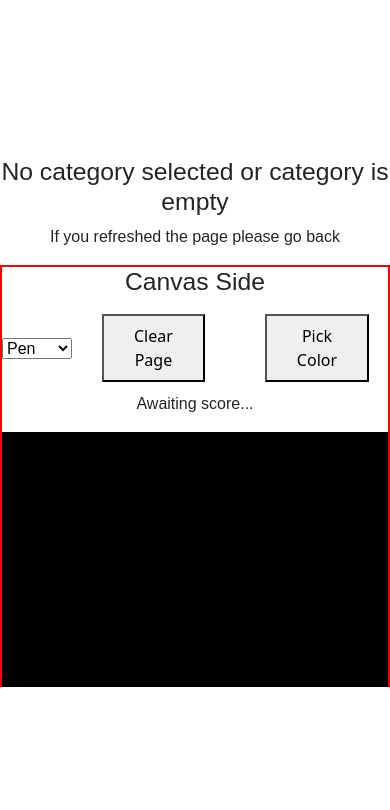
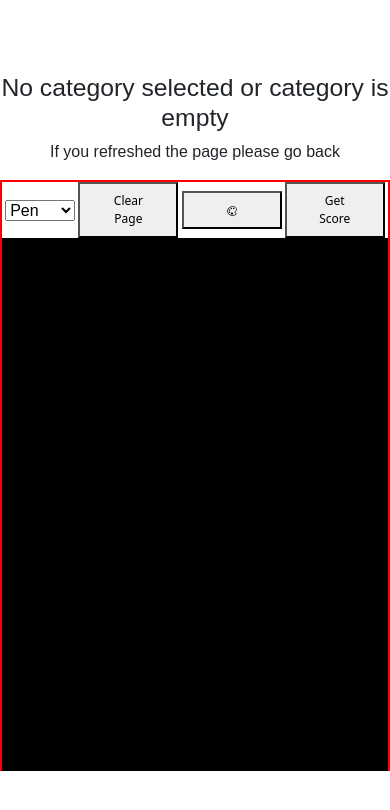
Before and after one commit to paulg44/drawing_game, a React (Create React App) app in the folder client/: page /game in a window 390 px wide. Shown: the top 810 px of the page. Built offline with nearby package versions, Linux system fonts and the light colour scheme; a web font is replaced by a local one.

Commit message:
make useable on mobile, or at least looking a lot better

```diff
--- a/client/src/Components/Canvas.js
+++ b/client/src/Components/Canvas.js
@@ -3,6 +3,7 @@ import { useEffect, useRef, useState } from "react";
 import { HexColorPicker } from "react-colorful";
 import { Popup } from "reactjs-popup";
 import { Stage, Layer, Line } from "react-konva";
+import { IoColorPaletteOutline } from "react-icons/io5";
 
 function Canvas({ randomItem }) {
   // Canvas Side
@@ -15,7 +16,10 @@ function Canvas({ randomItem }) {
   const stageRef = useRef(false);
 
   const canvasContainerRef = useRef(null);
-  const [canvasSize, setCanvasSize] = useState({ width: 0, height: 0 });
+  const [canvasSize, setCanvasSize] = useState({
+    width: window.innerWidth,
+    height: window.innerHeight,
+  });
 
   useEffect(() => {
     if (canvasContainerRef.current) {
@@ -134,7 +138,6 @@ function Canvas({ randomItem }) {
 
   return (
     <div className="canvasContainer" ref={canvasContainerRef}>
-      <h2>Canvas Side</h2>
       <div className="canvasTools">
         <select
           value={tool}
@@ -148,7 +151,14 @@ function Canvas({ randomItem }) {
         <button type="button" onClick={handleClearPage}>
           Clear Page
         </button>
-        <Popup className="popup=content" trigger={<button>Pick Color</button>}>
+        <Popup
+          className="popup=content"
+          trigger={
+            <button>
+              <IoColorPaletteOutline />
+            </button>
+          }
+        >
           <div className="colorPickerContainer">
             {" "}
             <HexColorPicker color={color} onChange={setColor} />
@@ -158,7 +168,7 @@ function Canvas({ randomItem }) {
         {/* <button onClick={handleSaveImage}>Save Image</button> */}
         <button onClick={calculateScore}>Get Score</button>
       </div>
-      <p>{score === null ? "Awaiting score..." : score}</p>
+      {/* <p>{score === null ? "Awaiting score..." : score}</p> */}
       <Stage
         width={canvasSize.width}
         height={canvasSize.height}
--- a/client/src/Components/Display.js
+++ b/client/src/Components/Display.js
@@ -1,6 +1,7 @@
 import { useCategory } from "../context/CategoryContext";
 import { ImSpinner11 } from "react-icons/im";
 import { PiSpeakerLowBold } from "react-icons/pi";
+import "../assets/css/Display.css";
 
 function Display({ handleRespin, handleDictionaryAPI, randomItem }) {
   // Display Side
@@ -18,12 +19,15 @@ function Display({ handleRespin, handleDictionaryAPI, randomItem }) {
 
   return (
     <div className="pictureDisplayContainer">
-      <button onClick={handleRespin}>
+      <div className="displaySideBtns">
+        <button className="displayBtn" onClick={handleRespin}>
           <ImSpinner11 />
         </button>
-      <button onClick={handleDictionaryAPI}>
+        <button className="displayBtn" onClick={handleDictionaryAPI}>
           <PiSpeakerLowBold />
         </button>
+      </div>
+      <div className="randomDisplayItem">
         {randomItem && (
           <>
             <h2>{randomItem.name}</h2>
@@ -31,6 +35,7 @@ function Display({ handleRespin, handleDictionaryAPI, randomItem }) {
           </>
         )}
       </div>
+    </div>
   );
 }
 
--- /dev/null
+++ b/client/src/assets/css/Display.css
@@ -0,0 +1,18 @@
+/* Smartphones */
+@media only screen and (max-width: 600px) {
+  .pictureDisplayContainer {
+    .displaySideBtns {
+      position: absolute;
+      width: 100%;
+      display: flex;
+      justify-content: flex-end;
+
+      .displayBtn {
+        width: 40px;
+        height: 40px;
+        padding: 0;
+        border-radius: 50%;
+      }
+    }
+  }
+}
--- a/client/src/assets/css/GamePage.css
+++ b/client/src/assets/css/GamePage.css
@@ -31,6 +31,8 @@
 }
 
 .canvasTools {
+  /* position: absolute; */
+  bottom: 0;
   display: flex;
   /* flex-direction: column; */
   align-items: center;
@@ -40,17 +42,39 @@
 /* Media */
 @media only screen and (max-width: 600px) {
   .gamePage {
-    display: block;
+    /* display: block; */
+    flex-direction: column;
+    width: 100vw;
     overscroll-behavior-y: none;
   }
 
-  .pictureDisplayContainer,
-  .canvasContainer {
-    height: 50vh;
+  .pictureDisplayContainer {
+    height: 30vh;
+    display: flex;
+    justify-content: center;
     width: 100vw;
   }
 
+  .canvasContainer {
+    height: 70vh;
+    width: 100vw;
+  }
   .pictureDisplayContainer h2 {
     padding: 0;
+    font-size: 40px;
+  }
+
+  .pictureDisplayContainer img {
+    width: 60%;
+    margin-top: 20px;
+  }
+
+  .canvasTools {
+    button {
+      font-size: 12px;
+      margin: 0;
+      width: 100px;
+      text-align: center;
+    }
   }
 }
--- a/client/src/assets/data/kidsCategories.json
+++ b/client/src/assets/data/kidsCategories.json
@@ -9,7 +9,7 @@
       {
         "id": 2,
         "name": "square",
-        "image": "/images/shapes/squarepng.png"
+        "image": "/images/shapes/square_2.png"
       },
       {
         "id": 3,
```
Also changed, not shown: client/public/images/shapes/square_2.png (added). Lines whose indentation alone changed are shown as unchanged.
